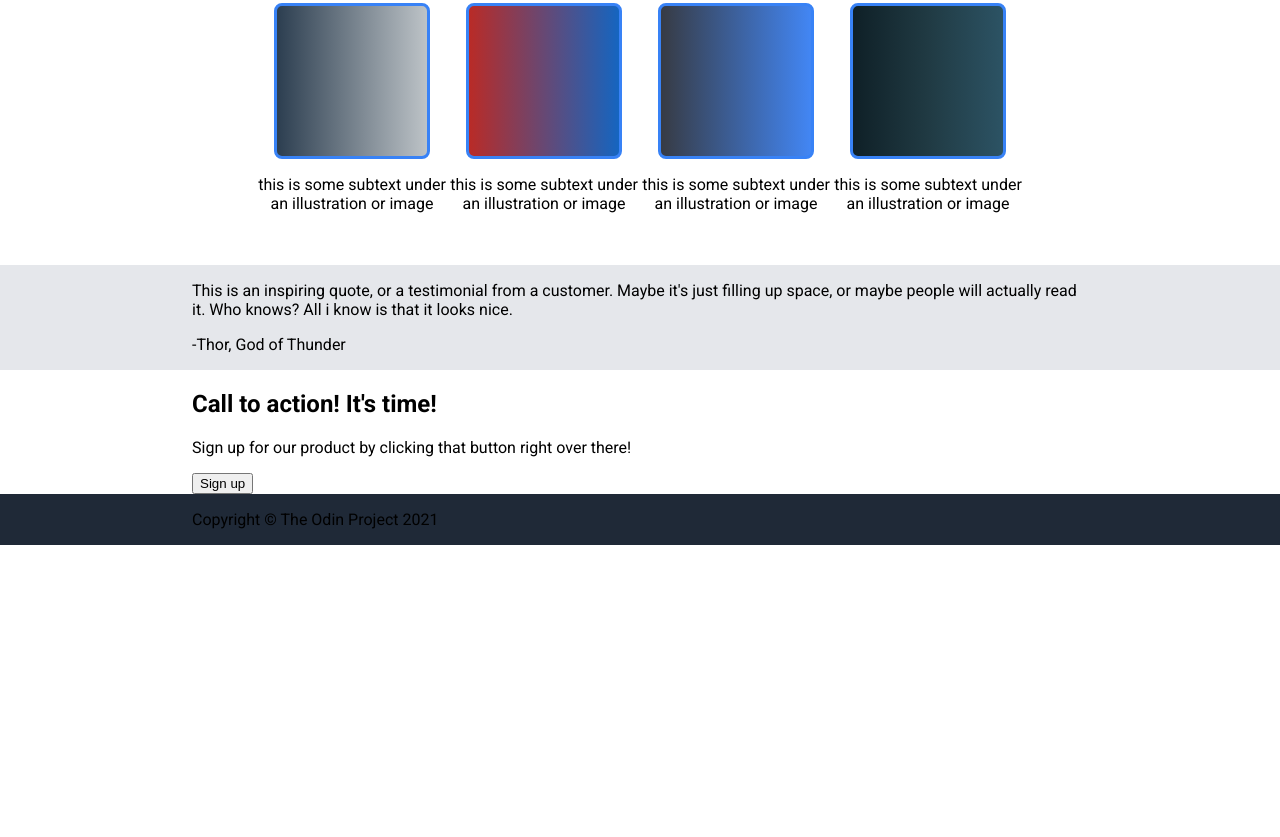
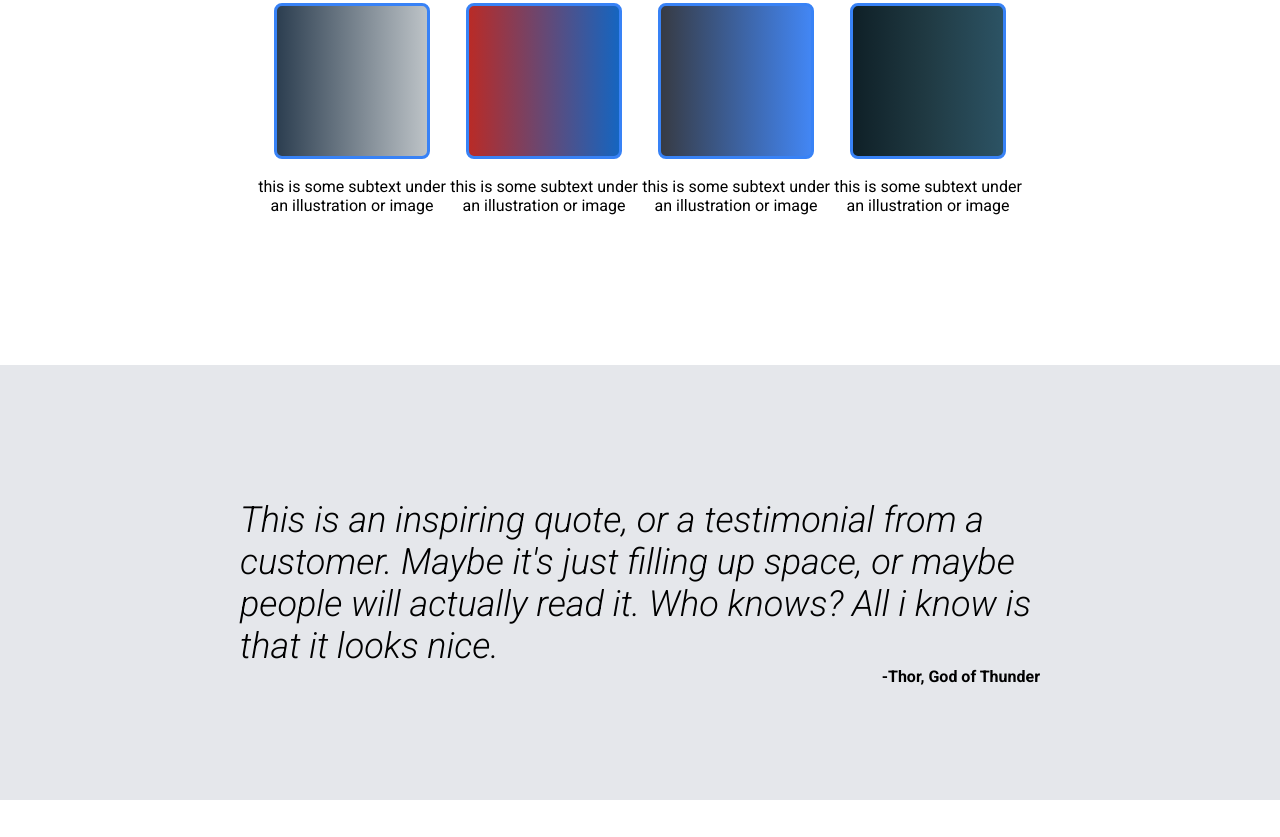
Before and after one commit to mfbalestra/landing-page, a plain HTML site: page index.html in a window 1280 px wide. Shown: the part 623-1460 px from the top of the page. Before the commit the page ends 1168 px from the top, so only its background shows below. Drawn offline with Linux system fonts and the light colour scheme.

Commit message:
Project completed

```diff
--- a/css/styles.css
+++ b/css/styles.css
@@ -17,7 +17,8 @@ ul {
 
 a {
     text-decoration: none;
-    color: white;
+    font-size: 18px;
+    color: #E5E7EB;
 }
 
 .navbar {
@@ -32,11 +33,12 @@ a {
 .logo {
     font-weight: 700;
     font-size: 24px;
+    color: #f9faf8;
 }
 
 .links {
     display: flex;
-    gap: 16px;;
+    gap: 16px;
 }
 
 .card-container {
@@ -54,6 +56,7 @@ a {
     display: flex;
     flex-direction: column;
     justify-content: space-between;
+    font-size: 18px;
 }
 
 .card-title {
@@ -62,13 +65,15 @@ a {
     margin: 0;
 }
 
-.card-button {
+.card-button,
+.cta-button {
     background-color: #3882F6;
     border-color: #3882F6;
     border-radius: 10px;
     width: 114px;
     color: white;
     padding: 8px;
+    font-weight: 700;
 }
 
 .card-image {
@@ -85,12 +90,14 @@ a {
     display: flex;
     flex-direction: column;
     align-items: center;
-    height: 400px;
+    height: 500px;
 }
 
 .info-title {
     margin: 48px;
     font-size: 36px;
+    font-weight: 900;
+    color: #1F2937;
 }
 
 .boxes {
@@ -137,12 +144,81 @@ a {
 
 .box-p {
     text-align: center;
+    padding: 2px;
+}
+
+.quote-container {
+    background-color: #E5E7EB;
+    display: flex;
+    justify-content: center;
+    padding-top: 98px;
+    padding-bottom: 98px;
+}
+
+.quote-limits {
+    width: 800px;
+    display: flex;
+    flex-direction: column;
+    align-items: center;
+    justify-content: center;
 }
 
 .quote {
-    background-color: #E5E7EB;
+    font-size: 36px;
+    font-weight: 300;
+    font-style: italic;
+    align-self: center;
+    margin-bottom: 0;
+}
+
+.intelectual {
+    margin-top: 0;
+    align-self: flex-end;
+    font-weight: bold;
+}
+
+.cta-container {
+    display: flex;
+    justify-content: center;
+    align-items: center;
+    height: 300px;
+}
+
+.call-to-action {
+    background-color: #3882F6;
+    display: flex;
+    width: 60vw;
+    justify-content: space-around;
+    align-items: center;
+    border-radius: 8px;
+    height: 100px;
+}
+
+.cta-text {
+    display: flex;
+    flex-direction: column;
+    color: white;
+}
+
+.cta-text > * {
+    padding: 0;
+    margin: 0;
+}
+
+.cta-text p {
+    font-size: 14px;
+    font-weight: 300;
+}
+
+.cta-button {
+    border-color: white;
 }
 
 .footer {
+    display: flex;
+    justify-content: center;
+    align-items: center;
     background-color: #1F2937;
+    color: white;
+    height: 80px;
 }
--- a/index.html
+++ b/index.html
@@ -66,11 +66,13 @@
         </div>
     </div>
 
-    <div class="quote">
-        <p>This is an inspiring quote, or a testimonial from a customer. Maybe it's
-            just filling up space, or maybe people will actually read it. Who knows?
-            All i know is that it looks nice.</p>
-        <p>-Thor, God of Thunder</p>
+    <div class="quote-container">
+        <div class="quote-limits">
+            <p class="quote">This is an inspiring quote, or a testimonial from a customer. Maybe it's
+                just filling up space, or maybe people will actually read it. Who knows?
+                All i know is that it looks nice.</p>
+            <p class="intelectual">-Thor, God of Thunder</p>
+        </div>
     </div>
 
     <div class="cta-container">
@@ -79,7 +81,7 @@
                 <h2>Call to action! It's time!</h2>
                 <p>Sign up for our product by clicking that button right over there!</p>
             </div>
-            <button>Sign up</button>
+            <button class="cta-button">Sign up</button>
         </div>
     </div>
 
```
